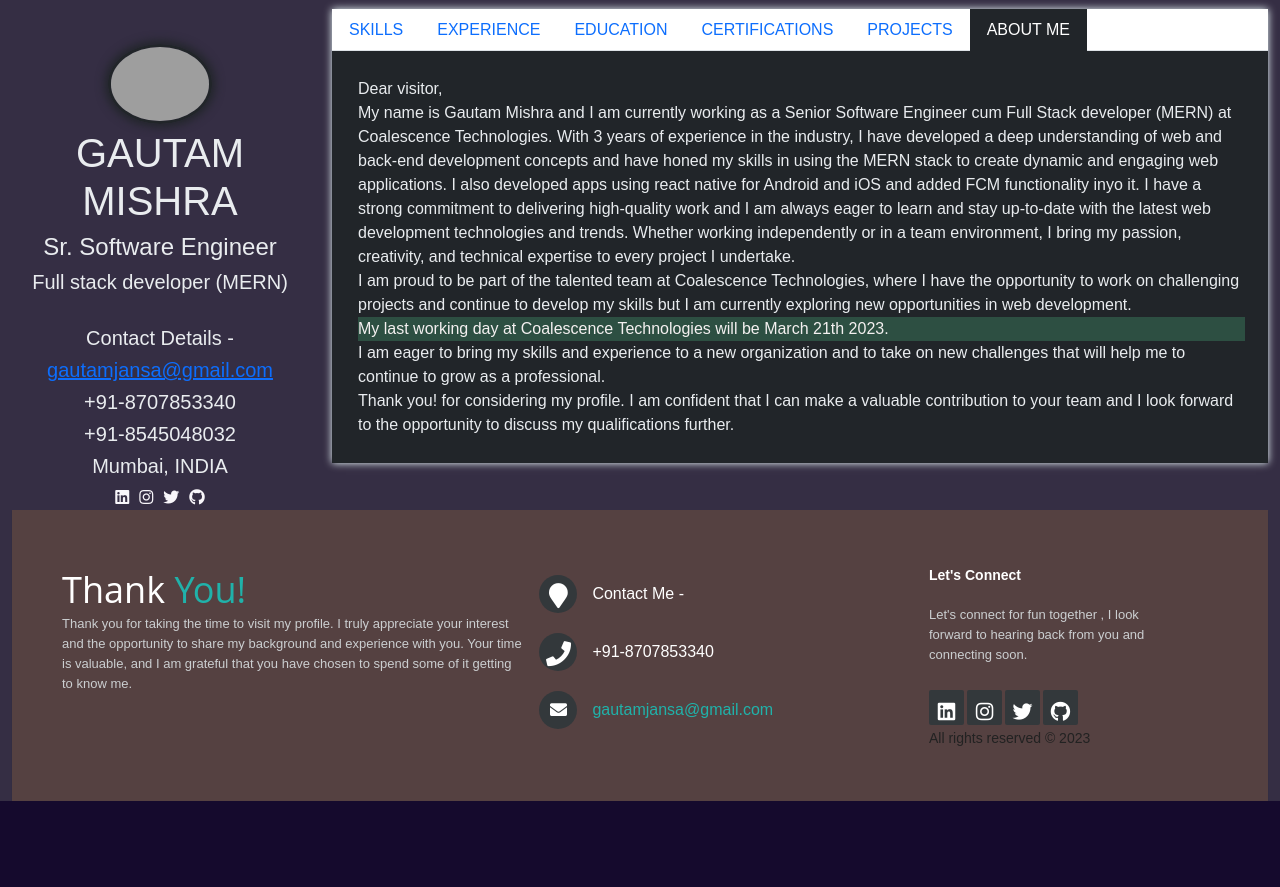
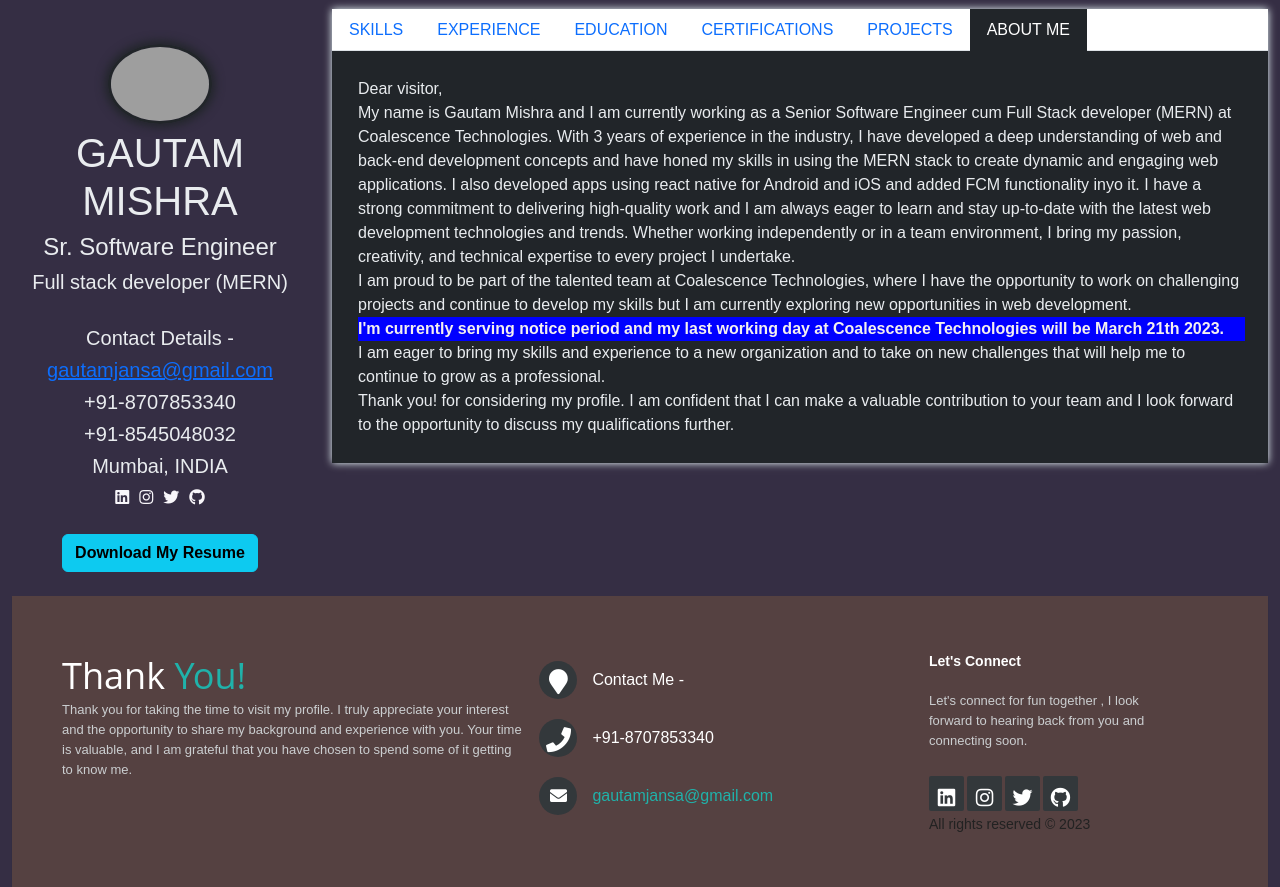
Before and after one commit to MishraGautam/me, a React app: page / in a window 1280 px wide. Both pictures are taken after a click on the link "ABOUT ME". Before the commit the page ends 801 px from the top, so only its background shows below. Built offline with nearby package versions, Linux system fonts and the light colour scheme; grey boxes are pictures that could not be loaded.

Commit message:
added resume download button

```diff
--- a/src/Components/About.js
+++ b/src/Components/About.js
@@ -27,9 +27,9 @@ export default class About extends React.Component {
           opportunities in web development.
           <div>
             <div
-              style={{ backgroundColor: "rgb(45, 79, 66)", color: "#f4f0f0" }}
+              style={{ backgroundColor: "blue", color: "#f4f0f0" }}
             >
-              My last working day at Coalescence Technologies will be March 21th 2023.
+              <b>I'm currently serving notice period and my last working day at Coalescence Technologies will be March 21th 2023.</b>
             </div>
             I am eager to bring my skills and experience to a new organization
             and to take on new challenges that will help me to continue to grow
--- a/src/Components/Profile.js
+++ b/src/Components/Profile.js
@@ -1,6 +1,6 @@
 import React from "react";
 import ProfileImage from "./ProfileImage";
-import { Container, Row, Col } from "reactstrap";
+import { Container, Row, Col, Button } from "reactstrap";
 import ProfileDetails from "./ProfileDetails";
 import { Name } from "../Constants";
 class Profile extends React.Component {
@@ -53,6 +53,7 @@ class Profile extends React.Component {
             </div>
           </Col>
         </Row>
+        <Button className='mt-4 mb-4 btn-dnld' href="https://drive.google.com/file/d/1az-VXPOy49x3dSLTVS1d9NJEjN-kVGWc/view?usp=sharing" target="_blank" color="info"><b>Download My Resume</b></Button>
       </div>
     );
   }
--- a/src/Constants.js
+++ b/src/Constants.js
@@ -156,7 +156,7 @@ export const GithubProjects = [
   {
     sr: "3",
     projectLink: "https://explorer.ovato.com/",
-    projectName: "Ovato Blockhain Explorer",
+    projectName: "Ovato Blockchain Explorer",
     languages: "React, Node, Express & Mongo"
   },
   {
--- a/src/styles.css
+++ b/src/styles.css
@@ -300,3 +300,8 @@ section {
 .scrollable{
   overflow:auto;
 }
+
+.btn-dnld:hover{
+  color:white !important;
+  background-color: black !important;
+}
```
Also changed, not shown: build/asset-manifest.json, build/index.html, build/service-worker.js, 14 other files.
